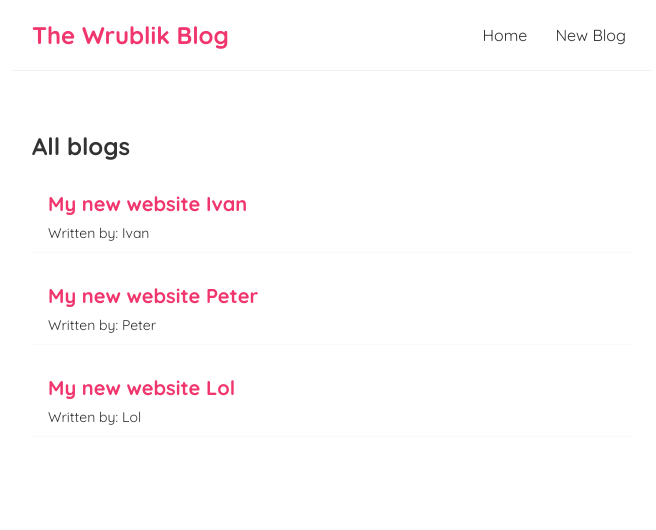
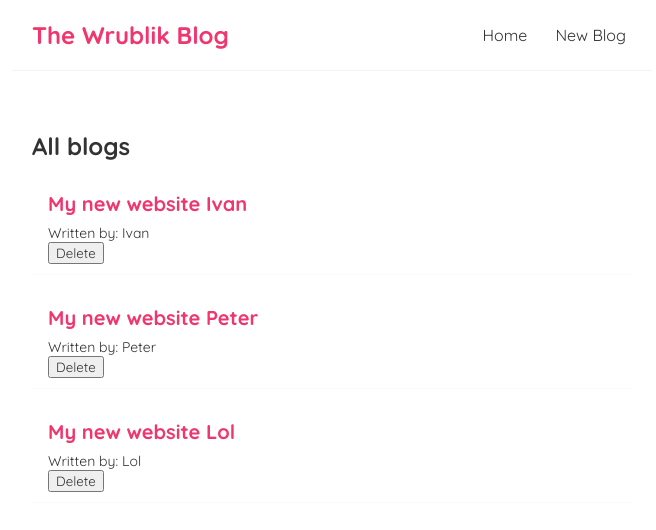
Before and after one commit to wrublik93/vrub-blog, a React (Create React App) app: page / in a window 1280 px wide. Shown: the top 530 px of the page, without its empty margins (308-964 px from the left). Built offline with nearby package versions, Linux system fonts and the light colour scheme.

Commit message:
feat: implement delete function for Blog List like prop

```diff
--- a/src/components/BlogList/BlogList.js
+++ b/src/components/BlogList/BlogList.js
@@ -1,6 +1,6 @@
 import './BlogList.css';
 
-const BlogList = ({ blogs, title }) => {
+const BlogList = ({ blogs, title, handleDelete }) => {
     return (
         <div className="blog-list">
             <h2>{ title }</h2>
@@ -8,6 +8,7 @@ const BlogList = ({ blogs, title }) => {
                     <div className="blog-preview" key={ blog.id }>
                         <h2 className="blog-preview-title">{ blog.title }</h2>
                         <p className="blog-preview-author">Written by: { blog.author }</p>
+                        <button onClick={ () => handleDelete(blog.id) }>Delete</button>
                     </div>
             ))}
         </div>
```
